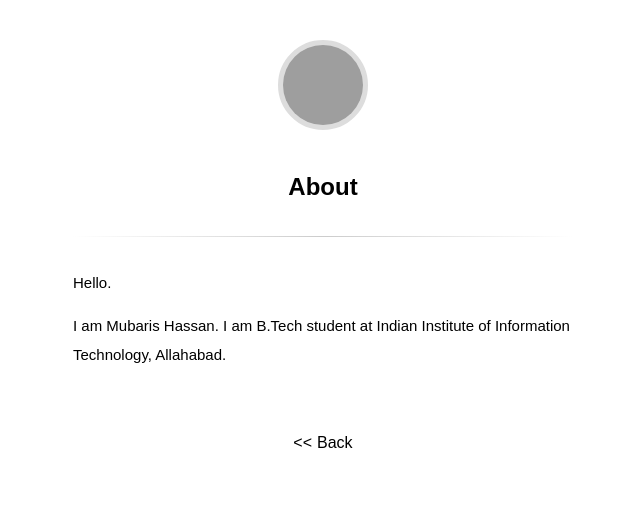
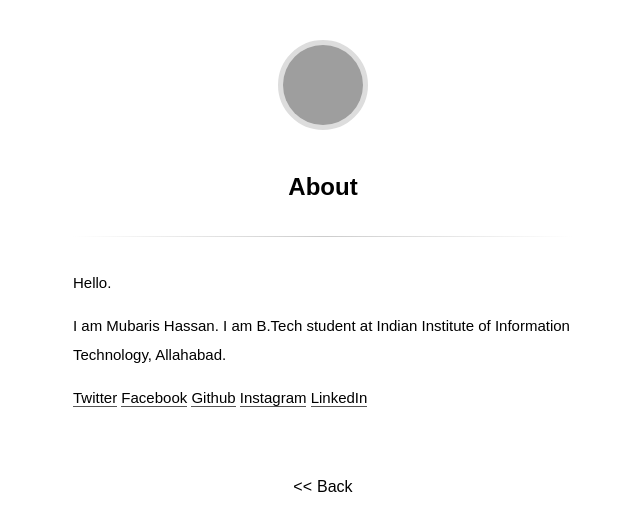
Before and after one commit to mubaris/mubaris.github.io, a Jekyll site: the page built from about.md, in a window 1280 px wide. Shown: the top 531 px of the page, without its empty margins (317-957 px from the left). Built offline with Jekyll 4.4.1, drawn with Linux system fonts in a browser that asks for light colours; some web fonts are replaced; grey boxes are pictures that could not be loaded.

Commit message:
Update about.md

```diff
--- a/about.md
+++ b/about.md
@@ -6,3 +6,9 @@ title: About
 Hello.
 
 I am Mubaris Hassan. I am B.Tech student at Indian Institute of Information Technology, Allahabad.
+
+[Twitter](https://twitter.com/MubarisHassan)
+[Facebook](https://www.facebook.com/mubaris.hassan.7)
+[Github](https://github.com/mubaris)
+[Instagram](https://www.instagram.com/mubarishassan)
+[LinkedIn](https://www.linkedin.com/in/mubaris-hassan)
```
